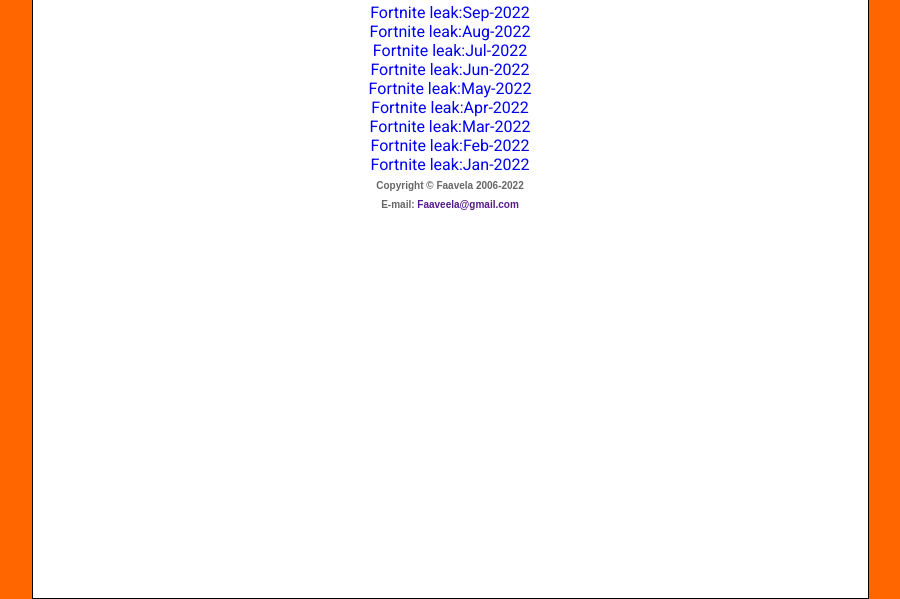
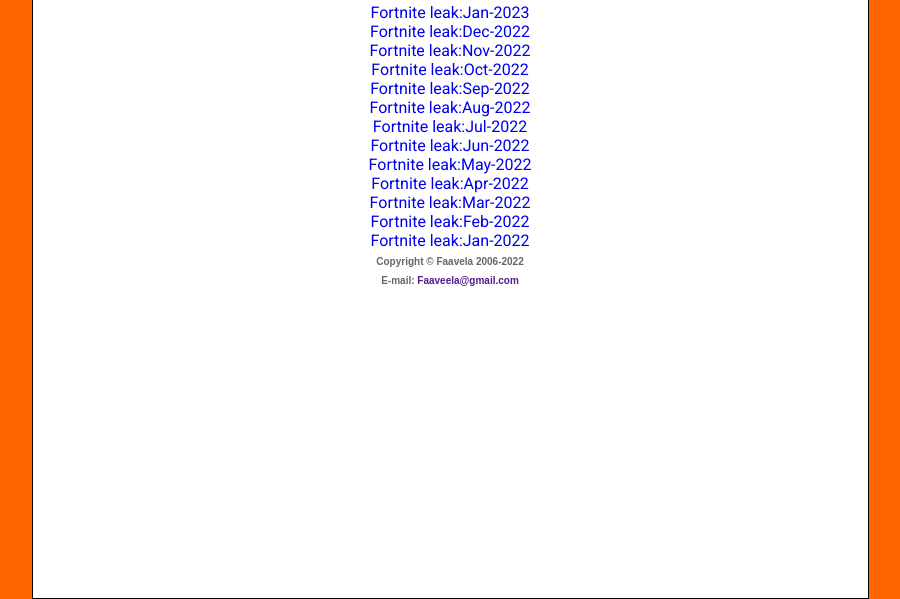
Before and after one commit to Faavela101/kebablandet, a plain HTML site: page Fortnite.html in a window 1280 px wide. Shown: the part 260-859 px from the top of the page, without its empty margins (190-1090 px from the left). Drawn offline with Linux system fonts and the light colour scheme.

Commit message:
Add files via upload

```diff
--- a/Fortnite.html
+++ b/Fortnite.html
@@ -114,6 +114,10 @@
  <br>
 
  <center>
+  <li><a href="img/skrock.png">Fortnite leak:Jan-2023</a></li>
+  <li><a href="img/sus.pngjpg">Fortnite leak:Dec-2022</a></li>
+  <li><a href="img/dwe.png">Fortnite leak:Nov-2022</a></li>
+  <li><a href="img/sto.png">Fortnite leak:Oct-2022</a></li>
   <li><a href="img/IMG_6999.jpg">Fortnite leak:Sep-2022</a></li>
   <li><a href="img/Ninja.png">Fortnite leak:Aug-2022</li>
    <li><a href="img/DababySTARTERPACK.png">Fortnite leak:Jul-2022</a></li>
```
Also changed, not shown: img/dwe.png (added), img/skrock.png (added), img/sto.png (added), 1 other file.
